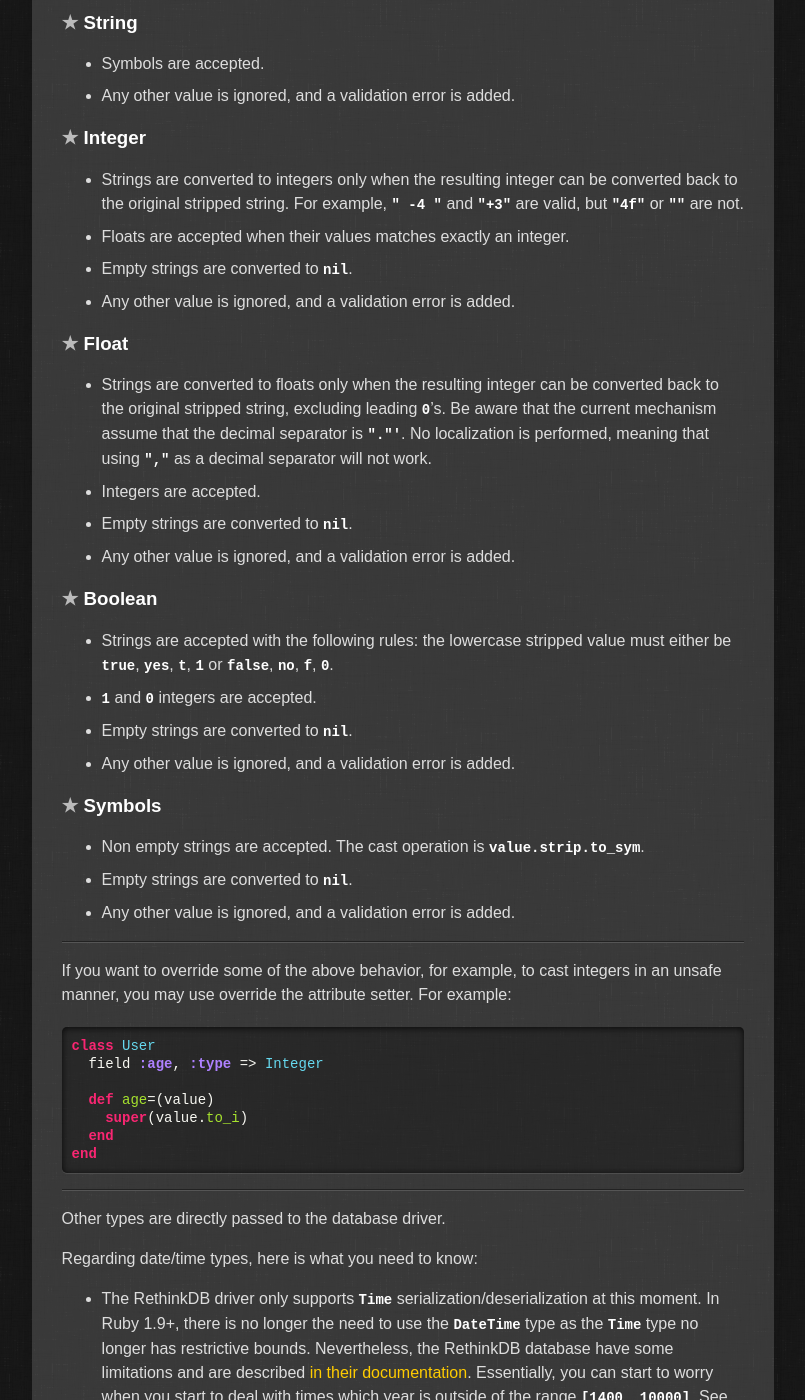
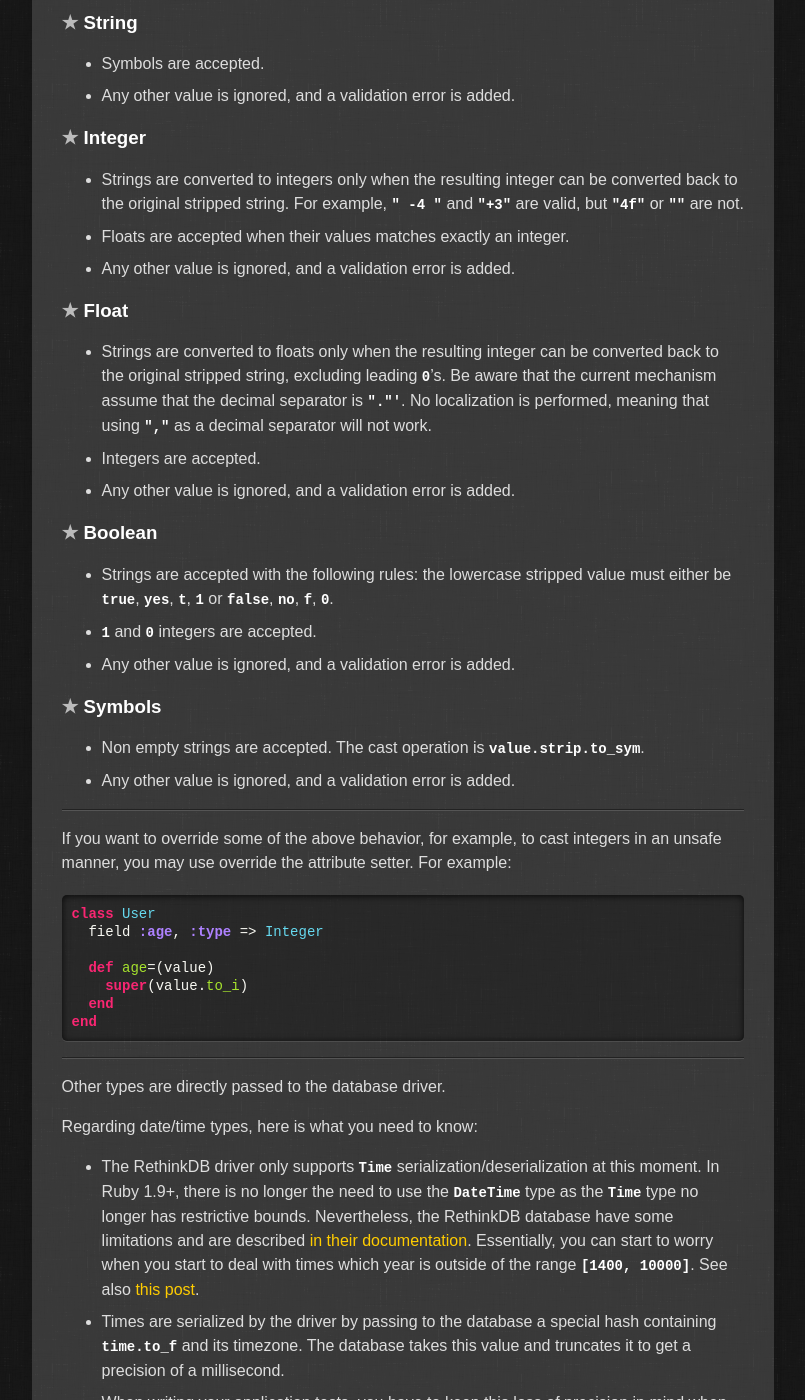
Before and after one commit to NoBrainerORM/nobrainer.io, a Jekyll site: the page built from docs/types.md, in a window 1280 px wide and 1400 px high, scrolled down 2070 px. Shown: the whole window, without its empty margins (335-1140 px from the left). Built offline with Jekyll 4.4.1, drawn with Linux system fonts in a browser that asks for light colours; comment, search, counter and statistics services are not loaded.

Commit message:
revert the empty string cast thing

```diff
--- a/docs/types.md
+++ b/docs/types.md
@@ -95,7 +95,6 @@ NoBrainer performs safe casting for the following types:
   converted back to the original stripped string. For example, `" -4  "`
   and `"+3"` are valid, but `"4f"` or `""` are not.
 * Floats are accepted when their values matches exactly an integer.
-* Empty strings are converted to `nil`.
 * Any other value is ignored, and a validation error is added.
 
 ### Float
@@ -106,7 +105,6 @@ NoBrainer performs safe casting for the following types:
   `"."'`. No localization is performed, meaning that using `","` as a decimal
   separator will not work.
 * Integers are accepted.
-* Empty strings are converted to `nil`.
 * Any other value is ignored, and a validation error is added.
 
 ### Boolean
@@ -114,13 +112,11 @@ NoBrainer performs safe casting for the following types:
 * Strings are accepted with the following rules: the lowercase stripped value
   must either be `true`, `yes`, `t`, `1` or `false`, `no`, `f`, `0`.
 * `1` and `0` integers are accepted.
-* Empty strings are converted to `nil`.
 * Any other value is ignored, and a validation error is added.
 
 ### Symbols
 
 * Non empty strings are accepted. The cast operation is `value.strip.to_sym`.
-* Empty strings are converted to `nil`.
 * Any other value is ignored, and a validation error is added.
 
 ---
```
Also changed, not shown: docs/changelog.md (+0 -1 lines).
